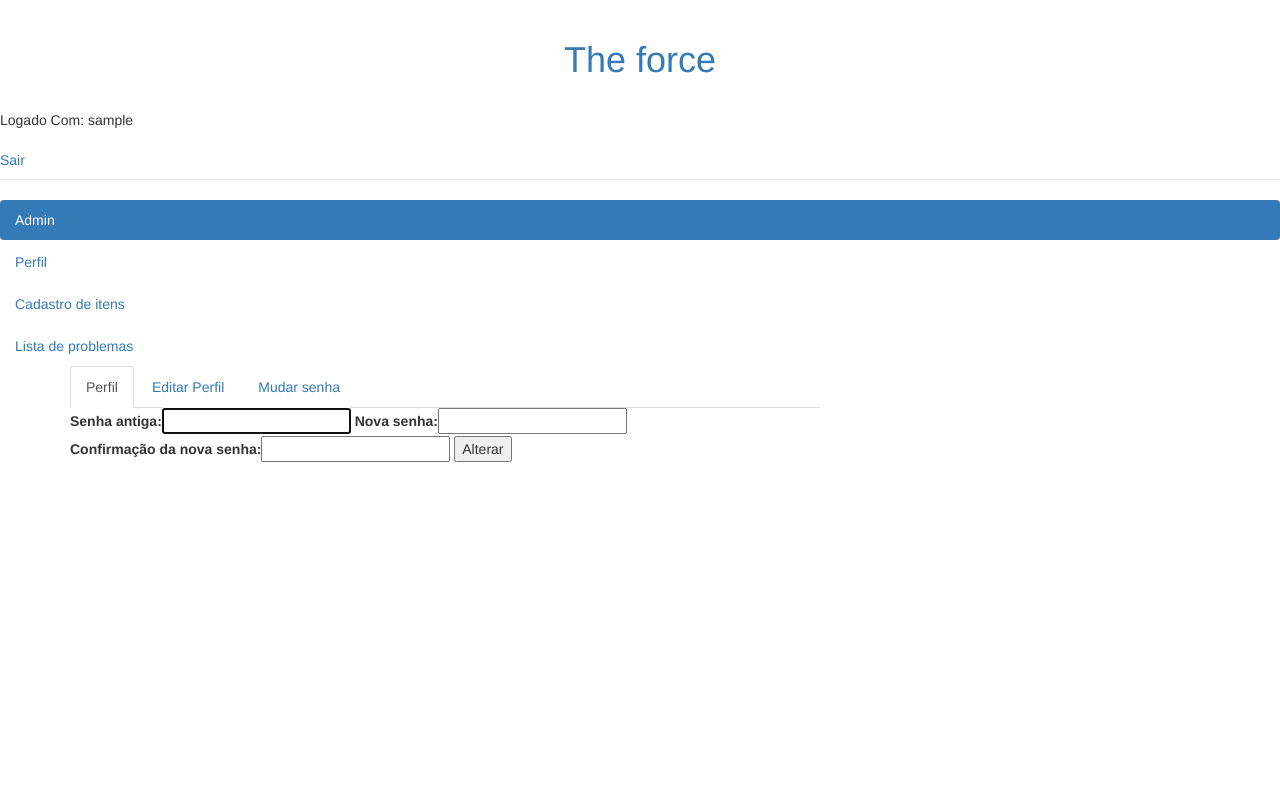
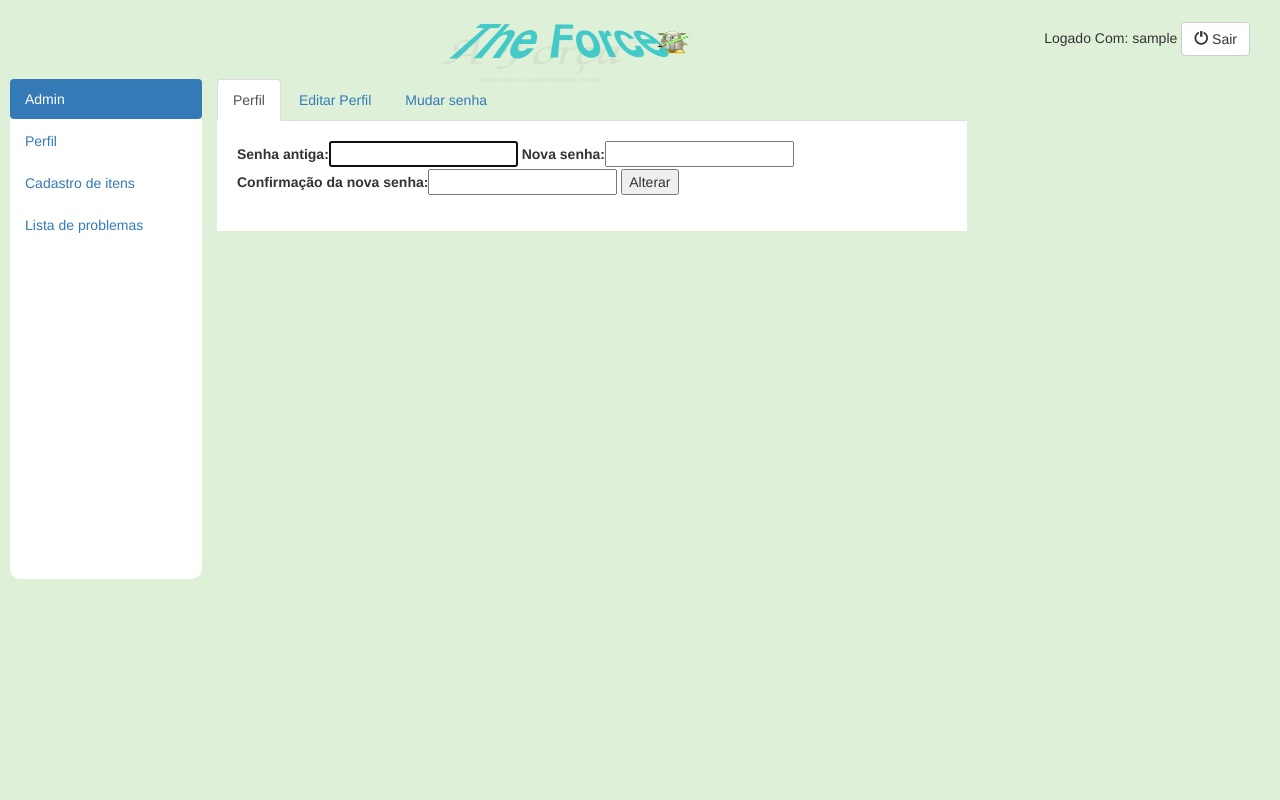
Before and after one commit to arturfarias/In-a-Galaxy-Far-Far-Away, a Django app: page /central/perfil/senha/ in a window 1280 px wide. Run offline with Django 3.2, Linux system fonts and the light colour scheme; the visitor is signed in with stand-in values (Sample User, id 1); some libraries are stand-ins or nearby versions.

Commit message:
Feito o template de quase todas as telas

```diff
--- a/login/static/css/style.css
+++ b/login/static/css/style.css
@@ -1,3 +1,30 @@
-h1 {
-    text-align: center;
+body{
+  background-color: #DFF0D8;
 }
+
+#logo {
+  padding-top: 25px;
+margin-right: 25%;
+}
+
+#head{
+  padding-top: 10;
+  text-align: right;;
+padding-right: 30;
+background-color: #DFF0D8;
+margin-top: -21;
+height: 100px
+}
+
+#menugeral{
+  float: left;
+  width: 15%;
+  height: 500px;
+  background-color: white;
+margin-left: 10px;
+border-radius: 10px;
+}
+.form{
+  background-color: white;
+  padding: 10px;
+}
--- a/login/templates/base.html
+++ b/login/templates/base.html
@@ -7,13 +7,16 @@
     <link rel="stylesheet" href="{% static 'css/style.css' %}">
   </head>
   <body>
-      <div class="page-header">
-          <h1><a href="/">The force</a></h1>
-
-            <br>Logado Com: {{user}}</br>
-            <br><a href={%url 'logout'%}>Sair</a></br>
+      <div id="head">
+          <img id="logo" src="{% static 'img/logo.png' %}"width="320" height="100"/>
+          Logado Com: {{user}}
+          <a href={%url 'logout'%}>
+          <button  type="button" class="btn btn-default" aria-label="Left Align">
+            <span class="glyphicon glyphicon-off" aria-hidden="true"></span> Sair
+          </button>
+        </a>
       </div>
-
+      <div id="menugeral">
       <ul class="nav nav-pills nav-stacked">
         {% if user.is_staff %}
           <li role="presentation" class="active"><a href="/admin">Admin</a></li>
@@ -22,11 +25,12 @@
         <li role="presentation"><a href=""> Cadastro de itens </a></li>
         <li role="presentation"><a href=""> Lista de problemas </a></li>
       </ul>
-
+    </div>
       <div class="content container">
           <div class="row">
               <div class="col-md-8">
               {% block content %}
+
               {% endblock %}
               </div>
           </div>
--- a/login/templates/central.html
+++ b/login/templates/central.html
@@ -1,5 +1,4 @@
 {% extends 'base.html' %}
 
 {% block content %}
-
 {% endblock content %}
--- a/login/templates/password.html
+++ b/login/templates/password.html
@@ -1,6 +1,7 @@
 {% extends 'perfil.html' %}
 {% load bootstrap %}
 {% block Perfil_content %}
+<div class="form">
 <form  method="post">
   {%  csrf_token %}
   {% if success %}
@@ -11,4 +12,6 @@
   {{ form | bootstrap }}
   <button type="submit">Alterar</button>
 </form>
+</div>
+
 {% endblock %}
--- a/login/templates/perfil.html
+++ b/login/templates/perfil.html
@@ -9,8 +9,8 @@
 </ul>
 
 
-<div class="Conteudo_perfil">
-  {% block Perfil_content %}
+<div class="form">
+    {% block Perfil_content %}
   <p>Usuário: {{ user }}</p>
   <p>E-mail: {{ user.email }}</p>
   <p>Nome: {{ user.first_name }}</p>
```
Also changed, not shown: login/static/css/index.css (+3 -16 lines), login/templates/editar.html (+2 -7 lines), login/templates/index.html (+2 -10 lines), login/static/img/logo.png.
